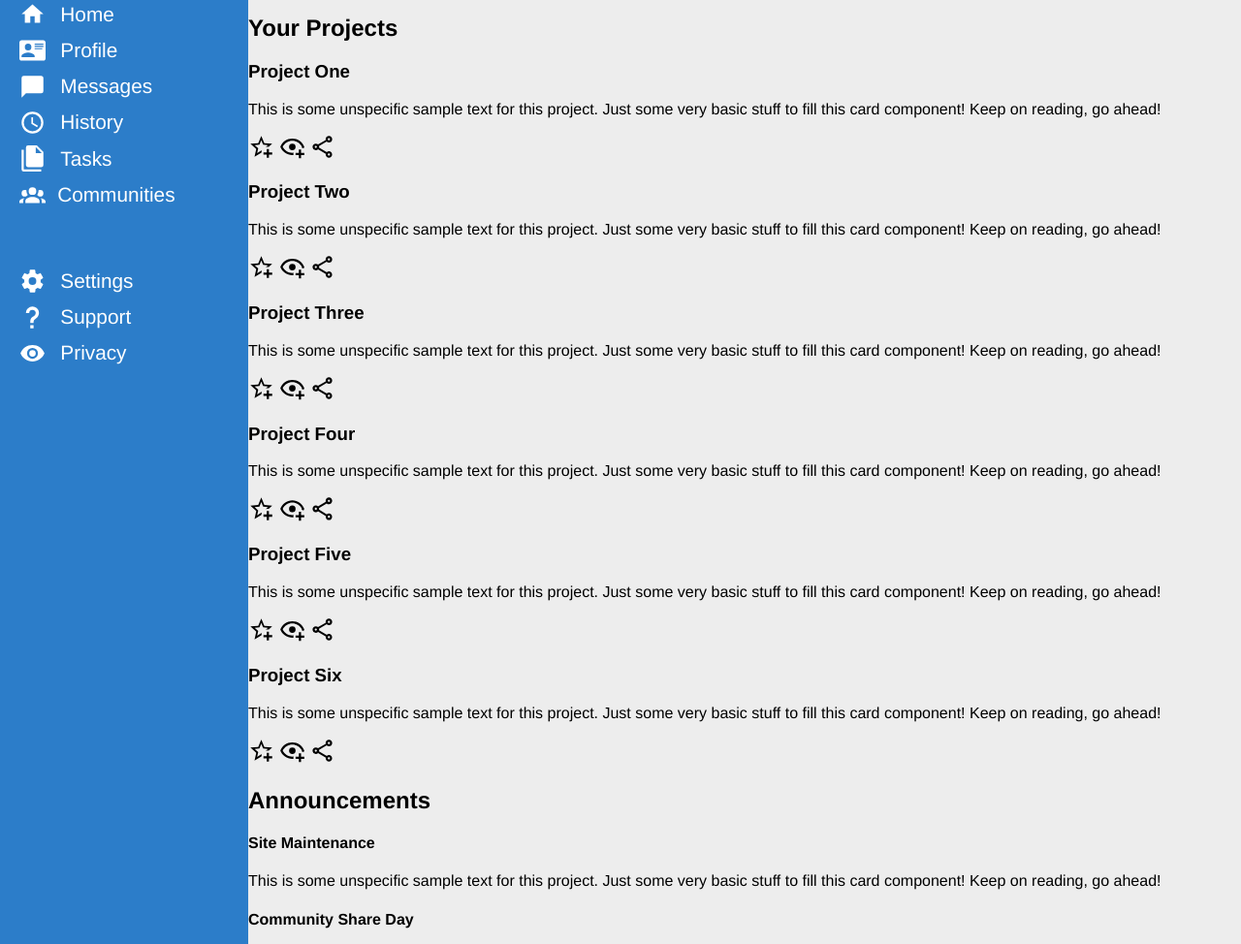
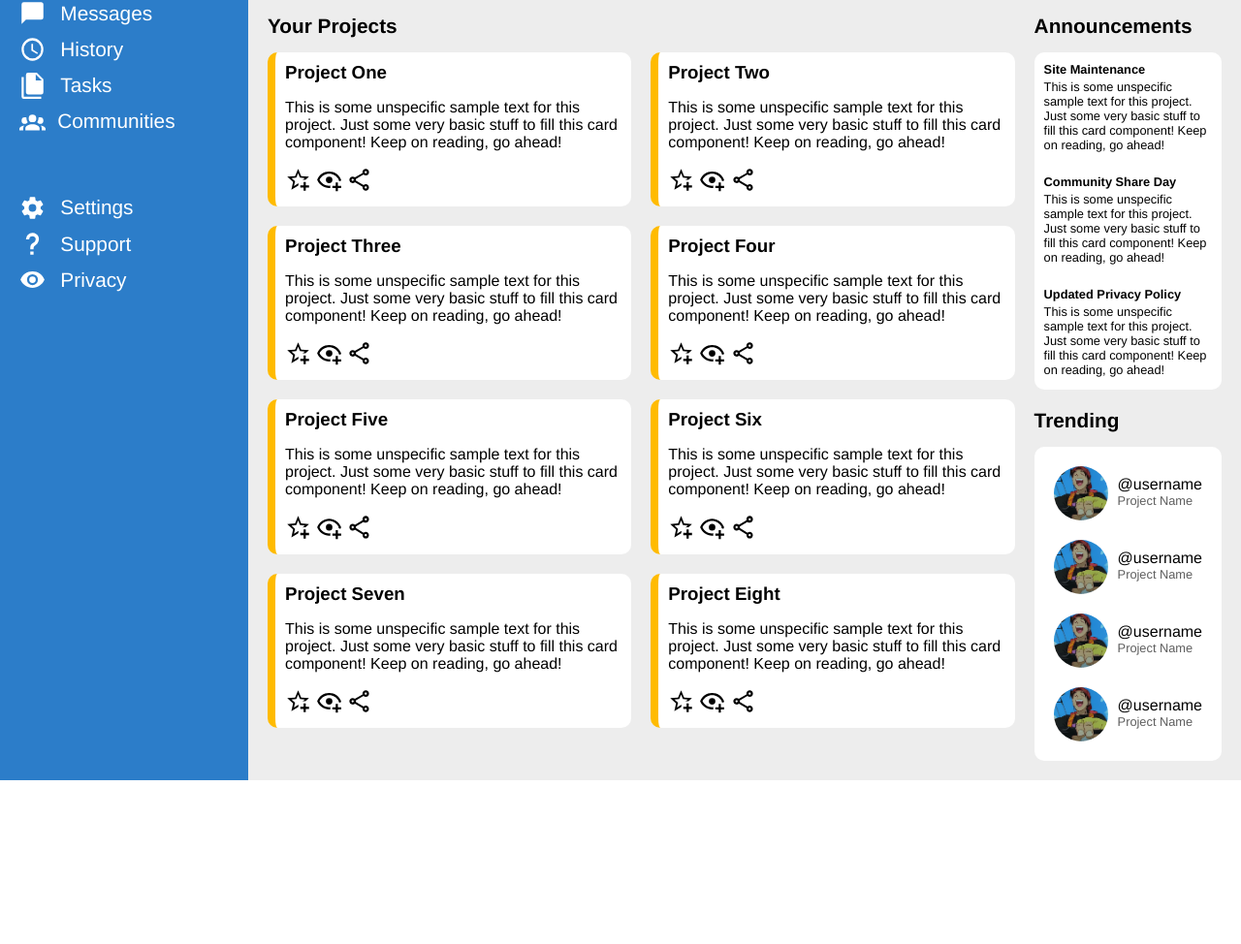
Before and after one commit to Dkaffe/admin-dashboard, a plain HTML site: page index.html in a window 1280 px wide. Shown: the part 189-1163 px from the top of the page at 97% size. After the commit the page ends 994 px from the top, so only its background shows below. Drawn offline with Linux system fonts and the light colour scheme.

Commit message:
Finish <main> styling

```diff
--- a/index.html
+++ b/index.html
@@ -87,6 +87,7 @@
       </aside>
 
       <main>
+        <div class="projects-container">
           <h2>Your Projects</h2>
           <section class="projects">
             <article class="article">
@@ -153,8 +154,32 @@
               <img class="icon" src="assets/icons/eyeplus.svg" alt="tbd" />
               <img class="icon" src="assets/icons/share.svg" alt="tbd" />
             </article>
+
+            <article class="article">
+              <h3>Project Seven</h3>
+              <p>
+                This is some unspecific sample text for this project. Just some very basic stuff to fill this card
+                component! Keep on reading, go ahead!
+              </p>
+              <img class="icon" src="assets/icons/starplus.svg" alt="tbd" />
+              <img class="icon" src="assets/icons/eyeplus.svg" alt="tbd" />
+              <img class="icon" src="assets/icons/share.svg" alt="tbd" />
+            </article>
+
+            <article class="article">
+              <h3>Project Eight</h3>
+              <p>
+                This is some unspecific sample text for this project. Just some very basic stuff to fill this card
+                component! Keep on reading, go ahead!
+              </p>
+              <img class="icon" src="assets/icons/starplus.svg" alt="tbd" />
+              <img class="icon" src="assets/icons/eyeplus.svg" alt="tbd" />
+              <img class="icon" src="assets/icons/share.svg" alt="tbd" />
+            </article>
           </section>
+        </div>
 
+        <div class="announcements-container">
           <h2>Announcements</h2>
           <section class="announcements">
             <article class="announcement">
@@ -179,30 +204,33 @@
               </p>
             </article>
           </section>
+        </div>
 
+        <div class="trending-container">
           <h2>Trending</h2>
           <section class="trending">
             <article class="trending-post">
               <img class="avatar-small" src="assets/profile-picture.png" alt="" />
-            <p>@username</p>
-            <p>Project Name</p>
+              <p class="username">@username</p>
+              <p class="projectname">Project Name</p>
             </article>
             <article class="trending-post">
               <img class="avatar-small" src="assets/profile-picture.png" alt="" />
-            <p>@username</p>
-            <p>Project Name</p>
+              <p class="username">@username</p>
+              <p class="projectname">Project Name</p>
             </article>
             <article class="trending-post">
               <img class="avatar-small" src="assets/profile-picture.png" alt="" />
-            <p>@username</p>
-            <p>Project Name</p>
+              <p class="username">@username</p>
+              <p class="projectname">Project Name</p>
             </article>
             <article class="trending-post">
               <img class="avatar-small" src="assets/profile-picture.png" alt="" />
-            <p>@username</p>
-            <p>Project Name</p>
+              <p class="username">@username</p>
+              <p class="projectname">Project Name</p>
             </article>
           </section>
+        </div>
       </main>
     </div>
   </body>
--- a/style.css
+++ b/style.css
@@ -77,7 +77,7 @@ header section {
 }
 
 .action-buttons {
-  justify-self: center;
+  justify-self: end;
   align-self: center;
   height: fit-content;
   width: fit-content;
@@ -87,7 +87,7 @@ header section {
 }
 
 .user-menu {
-  justify-self: center;
+  justify-self: end;
   width: fit-content;
   height: fit-content;
   display: grid;
@@ -189,3 +189,96 @@ a {
   background-color: var(--main-color);
   box-shadow: 2px 2px 2px rgba(0, 0, 0, 0.138);
 }
+
+main {
+  padding: 20px;
+  gap: 20px;
+  display: grid;
+  grid-template-columns: 4fr 1fr;
+  grid-template-rows: max-content max-content;
+}
+
+.projects-container {
+  grid-row: 1 / 3;
+}
+
+h3,
+h2,
+h4 {
+  margin: 0;
+}
+
+.projects {
+  display: grid;
+  gap: 20px;
+  grid-template-columns: repeat(auto-fit, minmax(350px, 1fr));
+  height: auto;
+}
+
+main h2 {
+  margin-bottom: 15px;
+  font-size: 1.3rem;
+}
+
+.article {
+  background-color: white;
+  border-left: 8px solid rgb(255, 187, 0);
+  border-radius: 10px;
+  padding: 10px;
+}
+
+.announcements {
+  display: grid;
+  grid-template-rows: max-content max-content max-content;
+  background-color: white;
+  border-radius: 10px;
+}
+
+.announcement {
+  padding: 10px;
+}
+
+.announcement h4 {
+  font-size: 0.8rem;
+}
+
+.announcement p {
+  font-size: 0.8rem;
+  margin: 3px 0;
+}
+
+.trending {
+  display: grid;
+  grid-template-rows: 1fr 1fr 1fr 1fr;
+  gap: 20px;
+  background-color: white;
+  border-radius: 10px;
+  padding: 20px;
+}
+
+.trending-post {
+  display: grid;
+  column-gap: 10px;
+  grid-template-columns: 0.1fr 1fr;
+  grid-template-rows: 1fr 1fr;
+}
+
+.trending-post img {
+  grid-row: 1 / 3;
+  justify-self: start;
+  align-self: center;
+}
+
+.trending-post p {
+  margin: 0;
+}
+
+.username {
+  align-self: end;
+}
+
+.projectname {
+  align-self: start;
+  font-size: 0.8rem;
+  color: rgb(94, 94, 94);
+}
```
Lines whose indentation alone changed are shown as unchanged.
